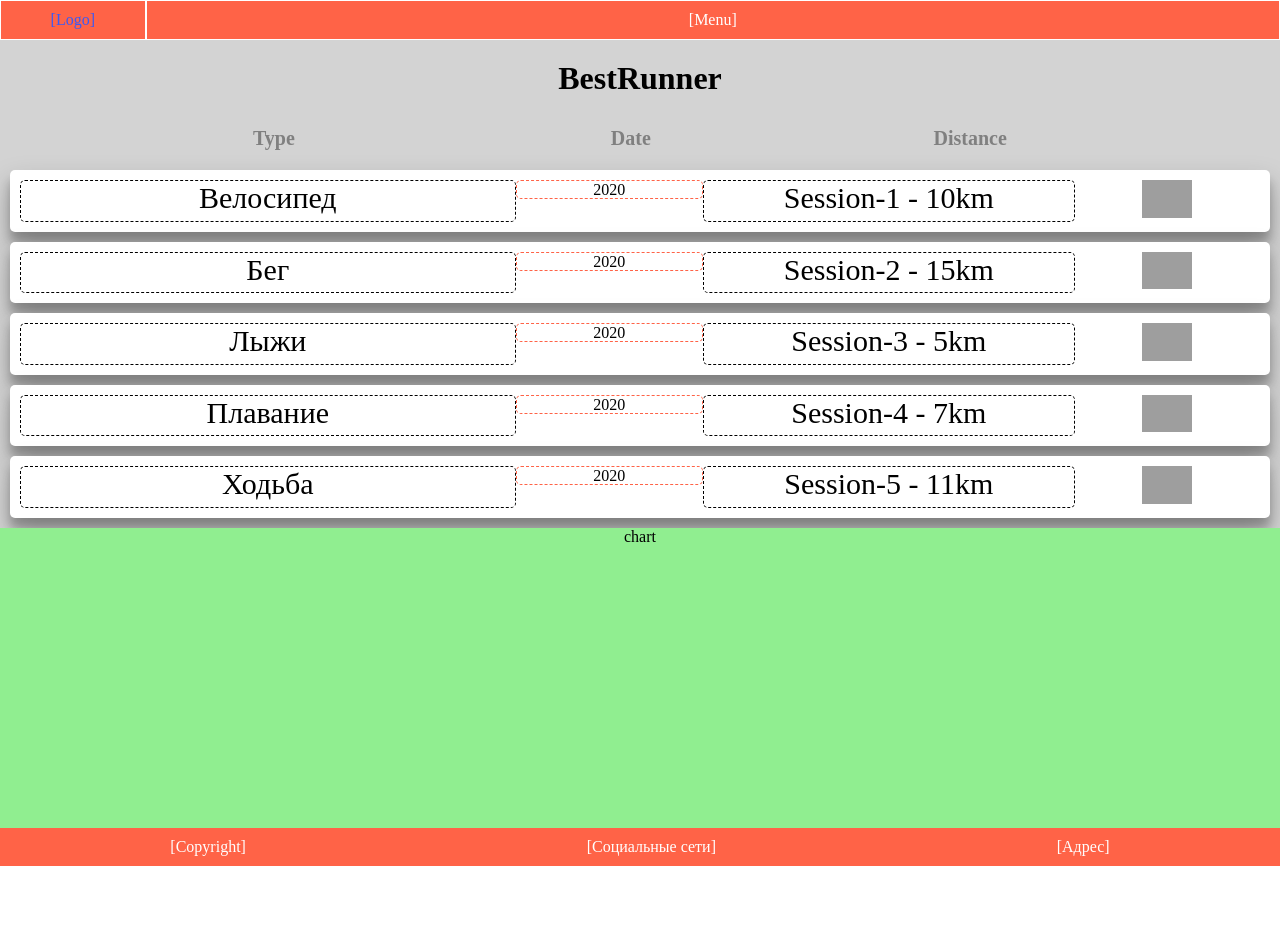
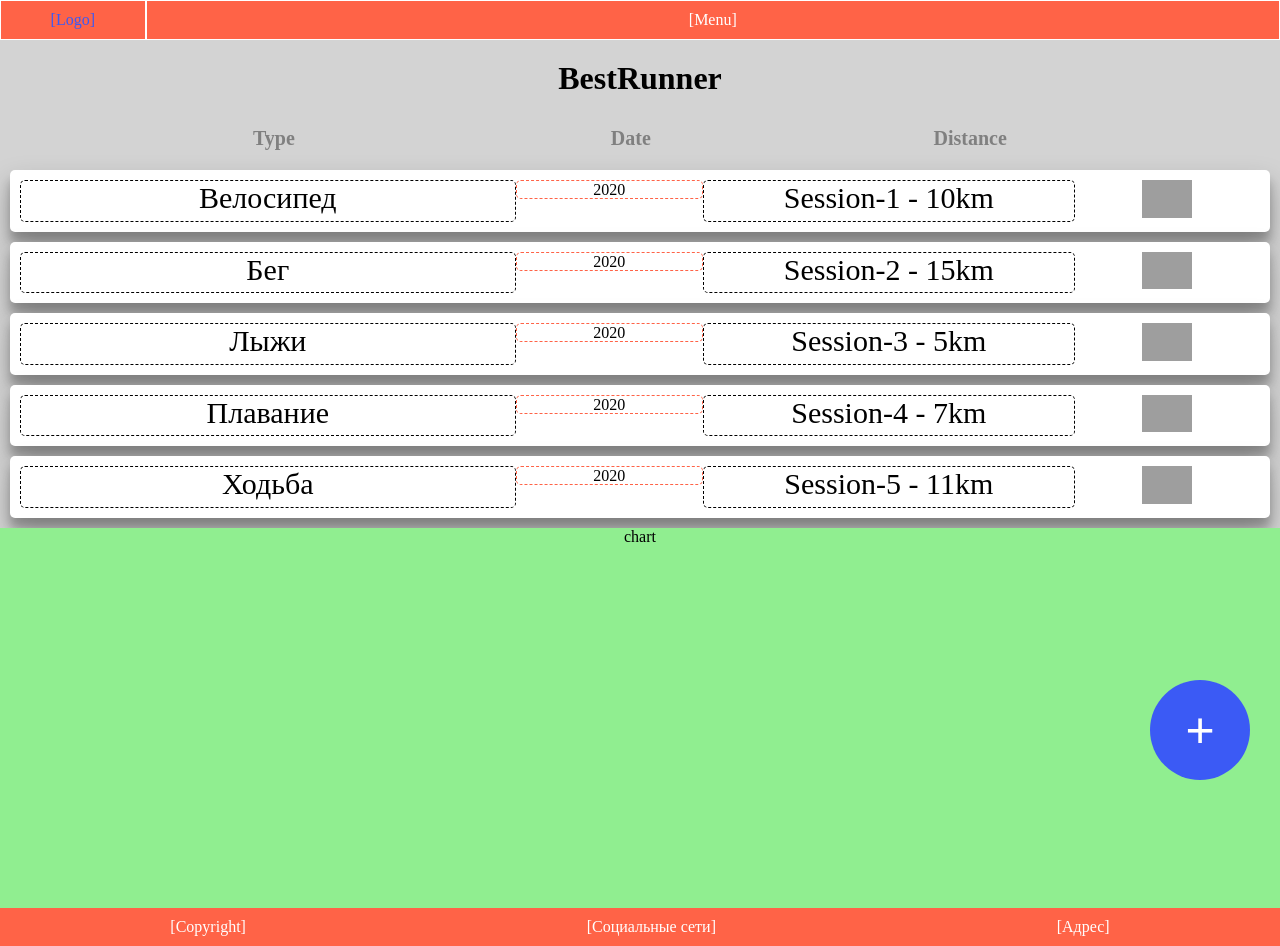
Before and after one commit to cartario/bestrunner, a React (Create React App) app: page / in a window 1280 px wide. Before the commit the page ends 866 px from the top, so only its background shows below. Built offline with nearby package versions, Linux system fonts and the light colour scheme; grey boxes are pictures that could not be loaded.

Commit message:
createSession

```diff
--- a/src/components/app.jsx
+++ b/src/components/app.jsx
@@ -7,6 +7,7 @@ import Footer from './footer';
 const theme = {
   primary: `#3B5AF5`,
   secondary: `tomato`,
+  pink: `#F9057C`,
   bgc: `white`,
   mobile: `660px`,
   font: `Poppins`,
--- a/src/components/chart.jsx
+++ b/src/components/chart.jsx
@@ -2,6 +2,6 @@ import React from 'react';
 
 export default (props)=>{
   return (
-    <section style={{margin:0, padding: 0,minHeight: `300px`, backgroundColor: `lightgreen`}}>chart</section>
+    <section style={{margin:0, padding: 0,minHeight: `380px`, backgroundColor: `lightgreen`}}>chart</section>
   );
 };
--- /dev/null
+++ b/src/components/create-session.jsx
@@ -0,0 +1,35 @@
+import React from 'react';
+import styled from 'styled-components';
+
+const Wrapper = styled.button`
+  position: fixed;
+  z-index: 1;
+  bottom: 20px;
+  right: 30px;
+  display: block;
+  width: 100px;
+  height: 100px;
+  font-size: 50px;
+  background-color: ${props=>props.theme.primary};
+  outline: none;
+  border: none;
+  color: white;
+  border-radius: 50%;
+  transition: 0.5s transform ease;
+
+  &:hover{
+    transform: scale(1.5);
+  }
+
+  &:active{
+    background-color: ${props=>props.theme.pink};
+  }
+`;
+
+export default (props)=>{
+  return (
+    <Wrapper onClick={()=>console.log(`plus`)}>
+      +
+    </Wrapper>
+  );
+};
--- a/src/components/main.jsx
+++ b/src/components/main.jsx
@@ -3,6 +3,7 @@ import styled from 'styled-components';
 import Sessions from './sessions';
 import Filter from './filter';
 import Chart from './chart';
+import CreateSession from './create-session';
 
 const Wrapper = styled.main`
 
@@ -18,6 +19,7 @@ const Main = () => {
       <Filter/>
       <Sessions/>
       <Chart/>
+      <CreateSession/>
     </Wrapper>
   );
 };
```
